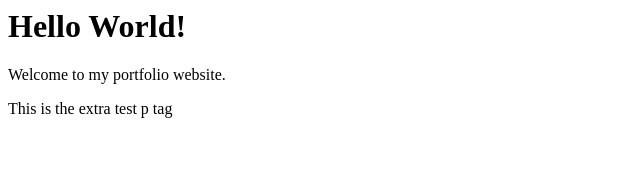
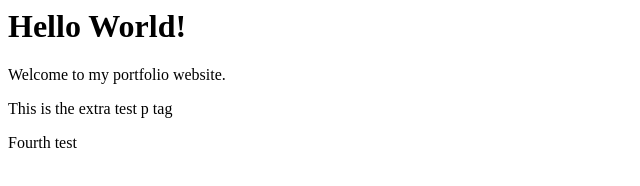
Before and after one commit to elbelk/elbelk.github.io, a plain HTML site: page index.html in a window 1280 px wide. Shown: the full height of the page, 0-640 px from the left. Drawn offline with Linux system fonts and the light colour scheme.

Commit message:
Fourth Test

```diff
--- a/index.html
+++ b/index.html
@@ -4,5 +4,6 @@
         <h1>Hello World!</h1>
         <p>Welcome to my portfolio website.</p>
         <p>This is the extra test p tag</p>
+        <p>Fourth test</p>
     </body>
 </html>
```
